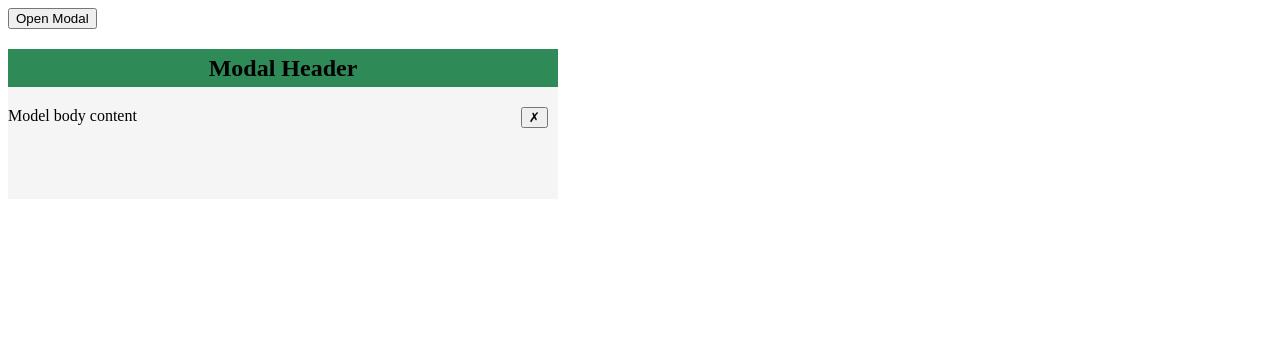
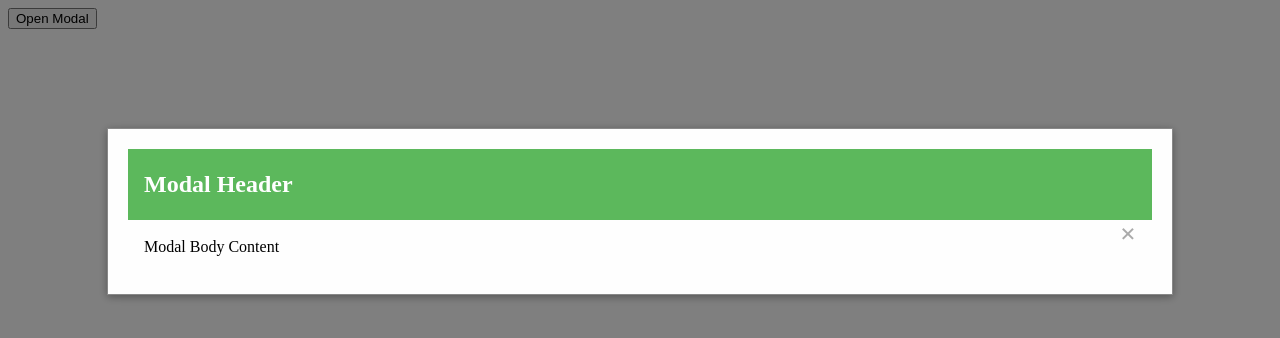
Before and after one commit to acciojob/css-modal-ItsCoderRam, a website: page main.html in a window 1280 px wide. Both pictures are taken after a click on the button "Open Modal". Drawn offline with Linux system fonts and the light colour scheme.

Commit message:
created a submission

```diff
--- a/main.html
+++ b/main.html
@@ -8,16 +8,16 @@
 
 <body>
 	<!-- the entire body must be written by student -->
+ <button id="openModal">Open Modal</button>
 
-  <button id="openModal">Open Modal</button>
     <div class="modal">
       <div class="modal-content">
         <div class="modal-header">
           <h2>Modal Header</h2>
-				<button class="close-modal">✗</button>
+          <span class="close-modal">&times</span>
         </div>
         <div class="modal-body">
-				<p>Model body content</p>
+          <p>Modal Body Content </p>
         </div>
       </div>
     </div>
--- a/script.js
+++ b/script.js
@@ -1,18 +1,36 @@
-//your JS code here. If required.
+// //your JS code here. If required.
 
-let openModel = document.getElementById("openModal");
-openModel.addEventListener('click', function() {
-	let disPlayModel = document.getElementsByClassName("modal");
-	disPlayModel[0].style.display='block';
-});
-window.onclick = function(event) {
-  let modal = document.getElementsByClassName('modal')[0];
-  if (event.target == modal) {
-    modal.style.display = "none";
-  }
-}
-let closeModel = document.getElementsByClassName("close-modal");
-closeModel[0].addEventListener('click', function() {
-	let closeModal = document.getElementsByClassName("modal");
-	closeModal[0].style.display='none';
-});
+// let openModel = document.getElementById("openModal");
+// openModel.addEventListener('click', function() {
+// 	let disPlayModel = document.getElementsByClassName("modal");
+// 	disPlayModel[0].style.display='block';
+// });
+// window.onclick = function(event) {
+//   let modal = document.getElementsByClassName('modal')[0];
+//   if (event.target == modal) {
+//     modal.style.display = "none";
+//   }
+// }
+// let closeModel = document.getElementsByClassName("close-modal");
+// closeModel[0].addEventListener('click', function() {
+// 	let closeModal = document.getElementsByClassName("modal");
+// 	closeModal[0].style.display='none';
+// });
+
+      var modal = document.querySelector(".modal");
+      var btn = document.querySelector("#openModal");
+      var span = document.querySelector(".close-modal");
+
+      btn.onclick = function () {
+        modal.style.display = "block";
+      };
+
+      span.onclick = function () {
+        modal.style.display = "none";
+      };
+
+      window.onclick = function (event) {
+        if (event.target == modal) {
+          modal.style.display = "none";
+        }
+      };
--- a/styles.css
+++ b/styles.css
@@ -1,28 +1,100 @@
 /*  your css code here. If applicable */
-.modal{
-   	display:none;
+/* .modal{ */
+   	/* display:none;
 	/* display:flex; */
 	/* align-items:center;
 	justify-content:center; */
 	/* text-align:center; */
-}
+/* }
 .modal-content{
 	background:whitesmoke;
 	width:550px;
 	height:150px;
 
-}
-h2{
+} */
+/* h2{
 	background:seagreen;
 	line-height:1.6;
 	text-align:center;
-}
-.modal-header {
+} */
+/* .modal-header {
   position: relative;
   /* other styles */
-}
+/* }
 .close-modal {
   position: absolute;
-  right: 10px;
+  right: 10px; */
   /* other styles */
-}
+/* } */
+
+      .modal {
+        display: none;
+        position: fixed;
+        z-index: 1;
+        left: 0;
+        top: 0;
+        width: 100%;
+        height: 100%;
+        overflow: auto;
+        background-color: rgba(0, 0, 0, 0.5);
+      }
+
+      .modal-content {
+        position: relative;
+        background-color: #fefefe;
+        margin: 10% auto;
+        padding: 20px;
+        border: 1px solid #888;
+        width: 80%;
+        box-shadow: 0 2px 8px rgba(0, 0, 0, 0.33);
+        -webkit-animation-name: animatetop;
+        -webkit-animation-duration: 0.4s;
+        animation-name: animatetop;
+        animation-duration: 0.4s;
+      }
+
+      @-webkit-keyframes animatetop {
+        from {
+          top: -300px;
+          opacity: 0;
+        }
+        to {
+          top: 0;
+          opacity: 1;
+        }
+      }
+
+      @keyframes animatetop {
+        from {
+          top: -300px;
+          opacity: 0;
+        }
+        to {
+          top: 0;
+          opacity: 1;
+        }
+      }
+
+      .modal-header {
+        padding: 2px 16px;
+        background-color: #5cb85c;
+        color: white;
+      }
+
+      .modal-body {
+        padding: 2px 16px;
+      }
+
+      .close-modal {
+        color: #aaa;
+        float: right;
+        font-size: 28px;
+        font-weight: bold;
+      }
+
+      .close-modal:hover,
+      .close-modal:focus {
+        color: black;
+        text-decoration: none;
+        cursor: pointer;
+      }
```
Lines whose indentation alone changed are shown as unchanged.
